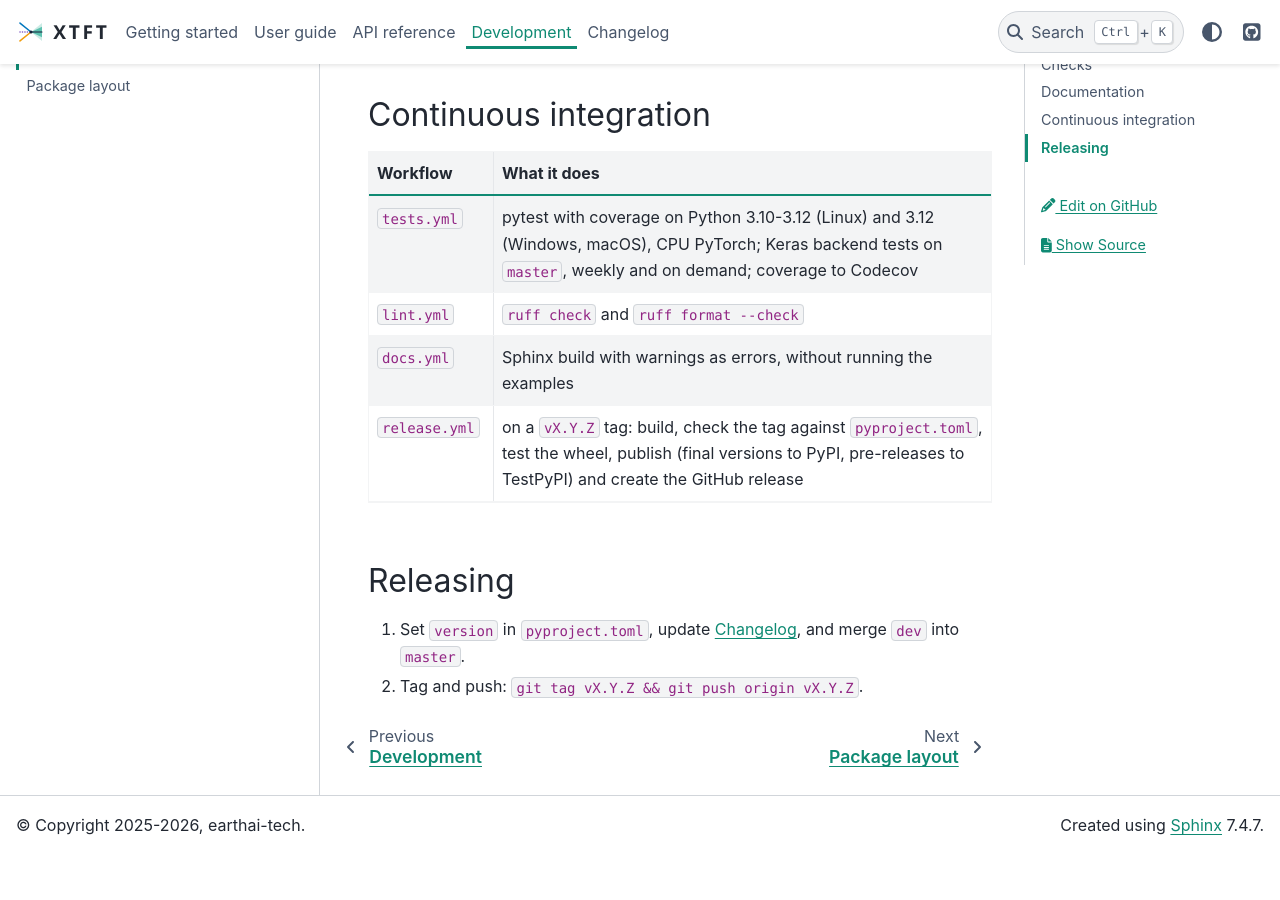
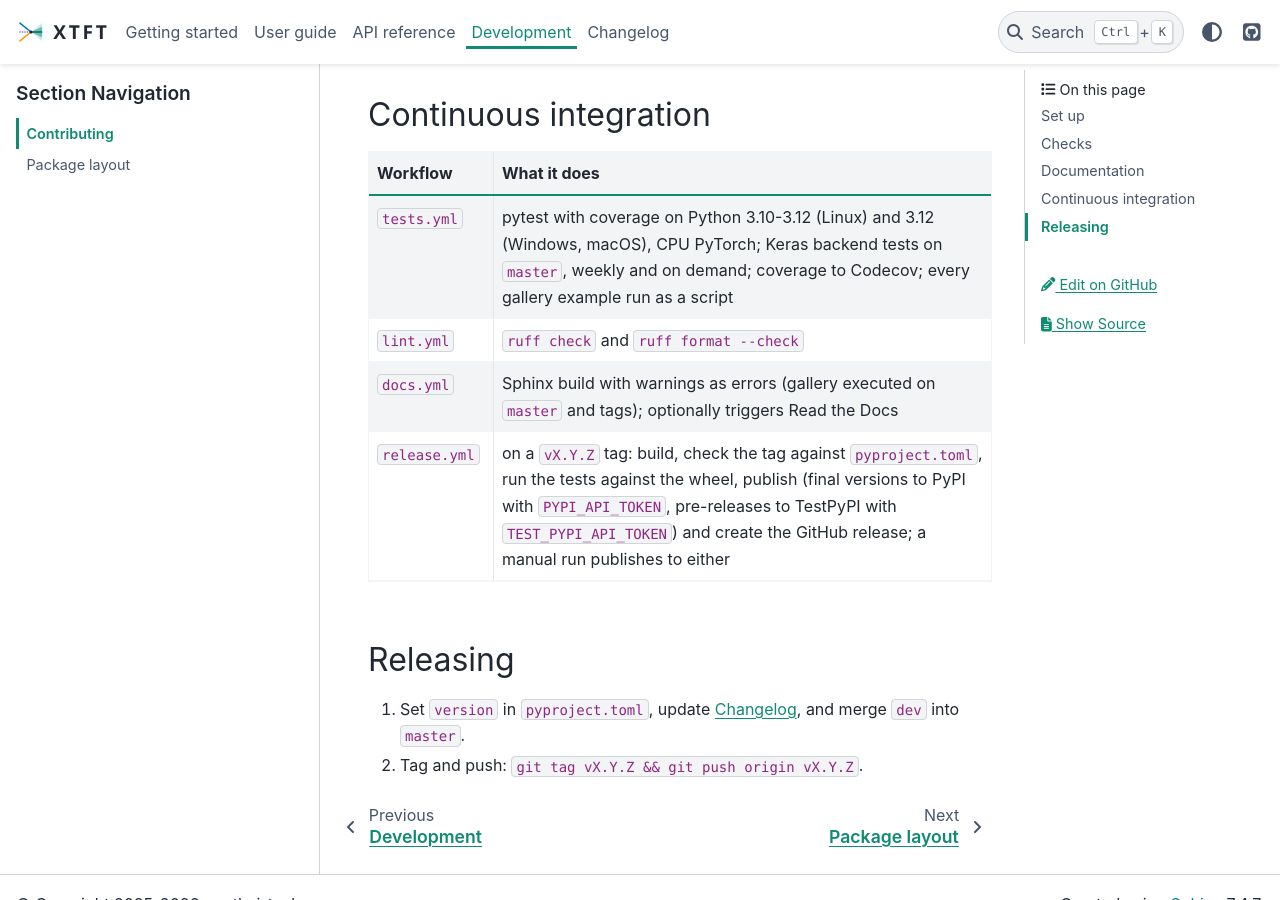
Before and after one commit to earthai-tech/xtft, a Sphinx documentation site: the page built from docs/development/contributing.rst, in a window 1280 px wide and 900 px high, scrolled down 1173 px. Built offline with Sphinx 7.4.7 and the PyData theme 0.15.4, drawn with Linux system fonts in a browser that asks for light colours; pages that are not in the unit, such as notebooks, are missing from menus; the version number is read from the project's files by our own code; before the commit the page ends 2028 px from its top, so only the background shows below that.

Commit message:
Publish with PyPI API tokens and extend CI
Release: publish with the PYPI_API_TOKEN and TEST_PYPI_API_TOKEN
secrets instead of trusted publishing; run the test suite against
the installed wheel before any upload; a manual run publishes the
current commit to TestPyPI or PyPI.

Tests: Codecov flags and codecov.yml; a job that runs every
gallery example. Docs: execute the gallery on master and tags,
keep the built site as an artifact, and trigger Read the Docs
through its API when READTHEDOCS_TOKEN is set.

README: badges for PyPI, TestPyPI, the workflows, coverage, Read
the Docs, both backends, devices and tooling. CONTRIBUTING lists
the secrets and the release steps.

Co-Authored-By: EarthAI-Tech <etanoyau@gmail.com>

```diff
--- a/docs/development/contributing.rst
+++ b/docs/development/contributing.rst
@@ -63,17 +63,19 @@ Continuous integration
    * - ``tests.yml``
      - pytest with coverage on Python 3.10-3.12 (Linux) and 3.12
        (Windows, macOS), CPU PyTorch; Keras backend tests on
-       ``master``, weekly and on demand; coverage to Codecov
+       ``master``, weekly and on demand; coverage to Codecov; every
+       gallery example run as a script
    * - ``lint.yml``
      - ``ruff check`` and ``ruff format --check``
    * - ``docs.yml``
-     - Sphinx build with warnings as errors, without running the
-       examples
+     - Sphinx build with warnings as errors (gallery executed on
+       ``master`` and tags); optionally triggers Read the Docs
    * - ``release.yml``
      - on a ``vX.Y.Z`` tag: build, check the tag against
-       ``pyproject.toml``, test the wheel, publish (final versions
-       to PyPI, pre-releases to TestPyPI) and create the GitHub
-       release
+       ``pyproject.toml``, run the tests against the wheel, publish
+       (final versions to PyPI with ``PYPI_API_TOKEN``,
+       pre-releases to TestPyPI with ``TEST_PYPI_API_TOKEN``) and
+       create the GitHub release; a manual run publishes to either
 
 Releasing
 ---------
```
Also changed, not shown: CONTRIBUTING.md (+18 -5 lines), README.md (+20 -10 lines), codecov.yml (added, +32 -0 lines), 3 other files.
